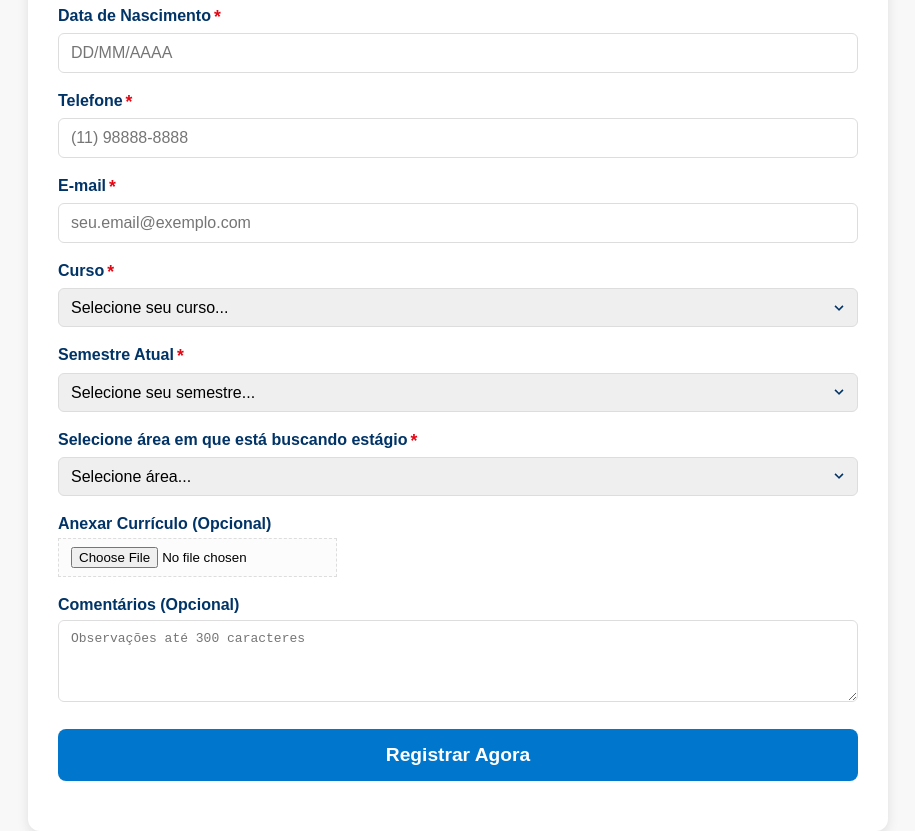
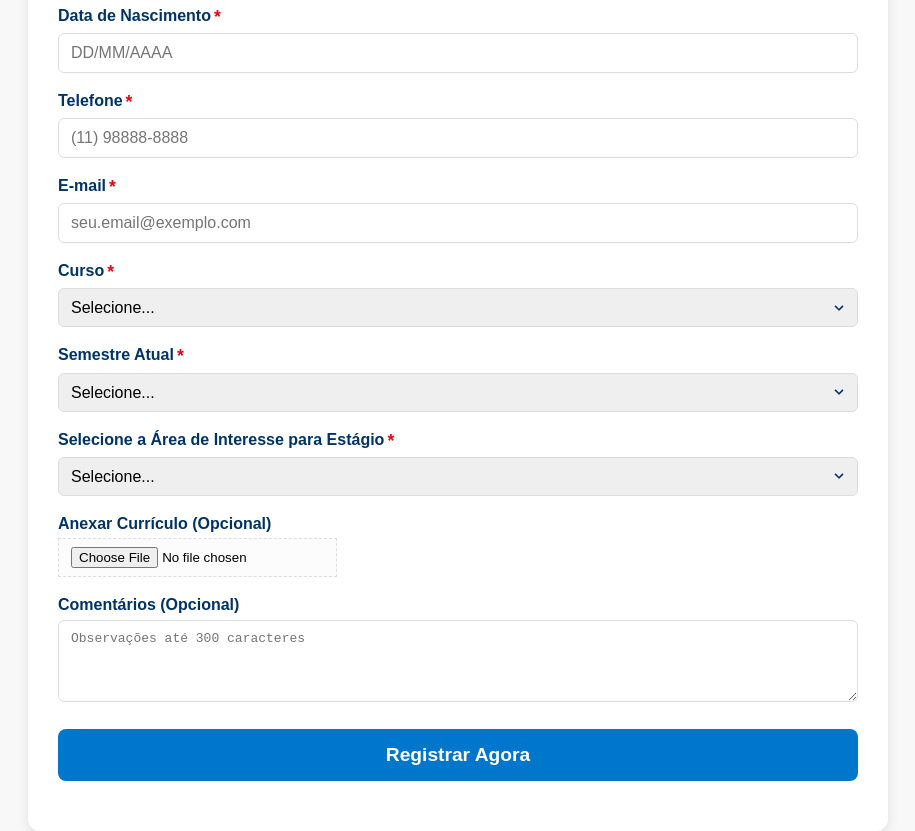
Before and after one commit to EijiDevelops/projeto, a plain HTML site: page index.html in a window 1280 px wide. Shown: the part 698-1529 px from the top of the page, without its empty margins (182-1097 px from the left). Drawn offline with Linux system fonts and the light colour scheme.

Commit message:
Update index.html

```diff
--- a/index.html
+++ b/index.html
@@ -150,7 +150,7 @@
                 <div class="form-group">
                     <label for="semestre_atual">Curso<span class="required-asterisk">*</span></label>
                     <select id="semestre_atual" name="semestre_atual" required>
-                        <option value="" disabled selected>Selecione seu curso...</option>
+                        <option value="" disabled selected>Selecione...</option>
                         <option value="1">Ciência da Computação</option>
                     </select>
                 </div>
@@ -158,7 +158,7 @@
                 <div class="form-group">
                     <label for="semestre_atual">Semestre Atual<span class="required-asterisk">*</span></label>
                     <select id="semestre_atual" name="semestre_atual" required>
-                        <option value="" disabled selected>Selecione seu semestre...</option>
+                        <option value="" disabled selected>Selecione...</option>
                         <option value="1">1º Semestre</option>
                         <option value="2">2º Semestre</option>
                         <option value="3">3º Semestre</option>
@@ -171,9 +171,9 @@
                 </div>
 
                 <div class="form-group">
-                    <label for="area_atuacao">Selecione área em que está buscando estágio<span class="required-asterisk">*</span></label>
+                    <label for="area_atuacao">Selecione a Área de Interesse para Estágio<span class="required-asterisk">*</span></label>
                     <select id="area_atuacao" name="area_atuacao" required>
-                        <option value="" disabled selected>Selecione área...</option>
+                        <option value="" disabled selected>Selecione...</option>
                         <option value="desenvolvimento_web">Desenvolvimento Web (Front-end / Back-end)</option>
                         <option value="analise_dados">Análise e Ciência de Dados</option>
                         <option value="seguranca_info">Segurança da Informação / Cybersecurity</option>
```
